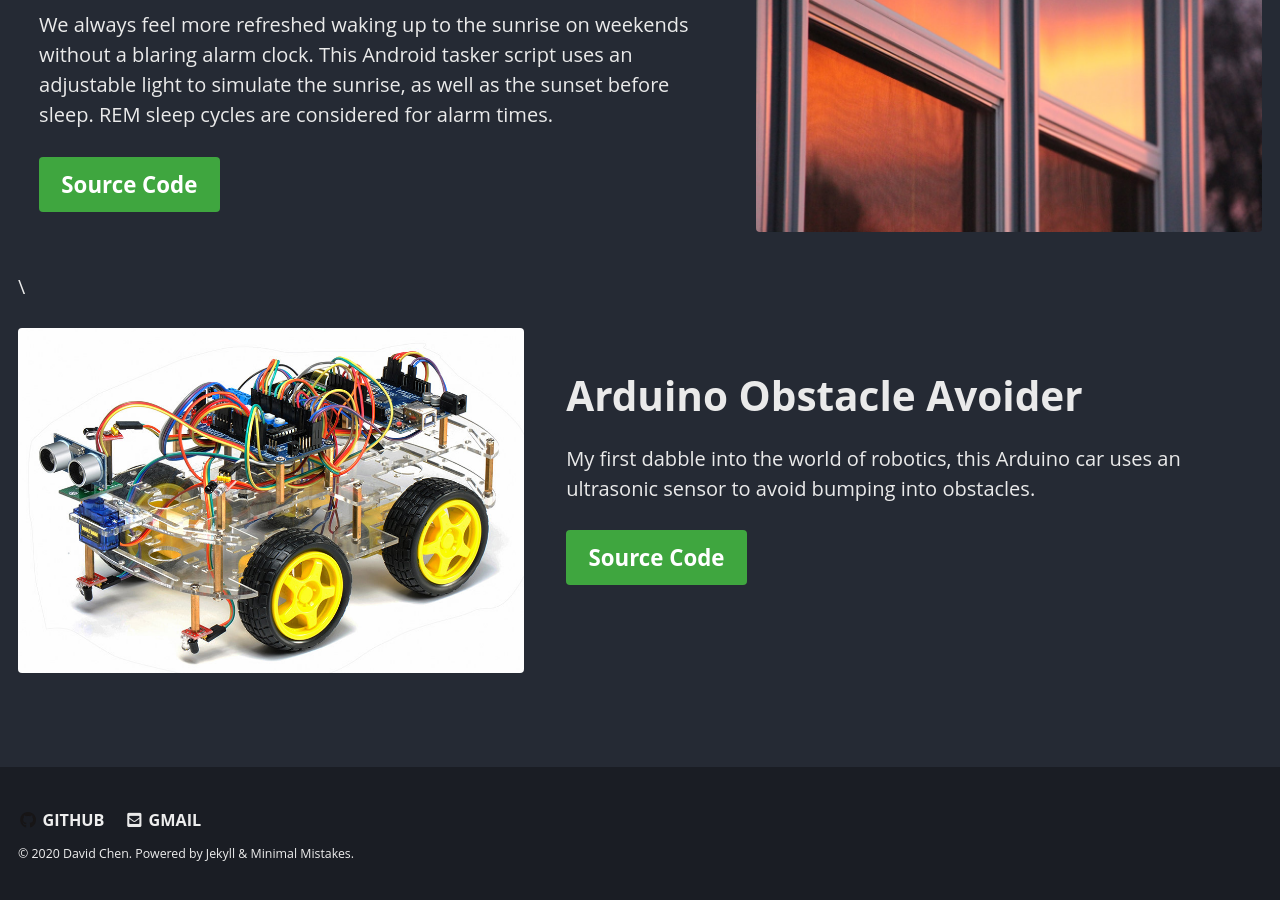
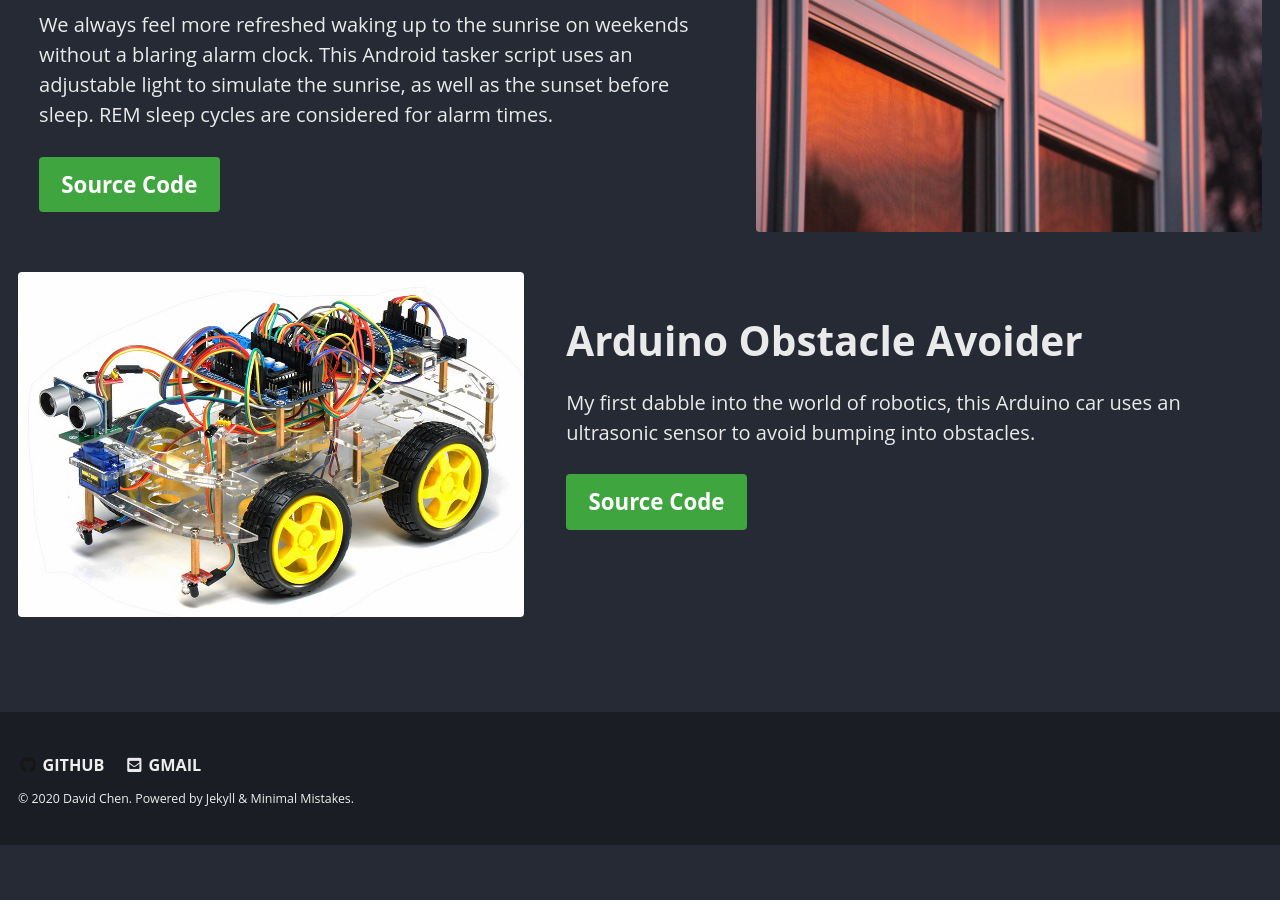
Before and after one commit to dchen327/dchen327.github.io, a Jekyll site: the page built from index.md, in a window 1280 px wide and 900 px high, scrolled down 3829 px. Built offline with Jekyll 4.4.1, drawn with Linux system fonts in a browser that asks for light colours; cached includes are drawn as plain includes; after the commit the page ends 4674 px from its top, so only the background shows below that.

Commit message:
Fix issue with extra character

```diff
--- a/index.md
+++ b/index.md
@@ -114,5 +114,5 @@ I'm currently a senior, studying at <i class="fas fa-university"></i> Princeton
 {% include feature_row id="fr_cartpole" type="left" %}
 {% include feature_row id="fr_typeracer" type="right" %}
 {% include feature_row id="fr_ambient" type="left" %}
-{% include feature_row id="fr_sunrise-alarm" type="right" %}\
+{% include feature_row id="fr_sunrise-alarm" type="right" %}
 {% include feature_row id="fr_arduino" type="left" %}
```
